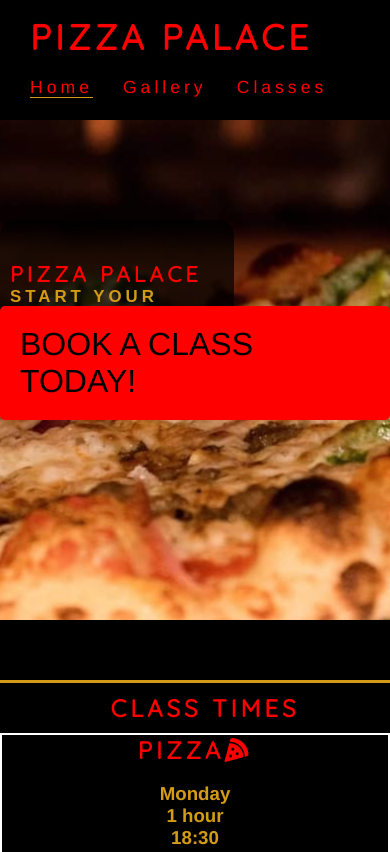
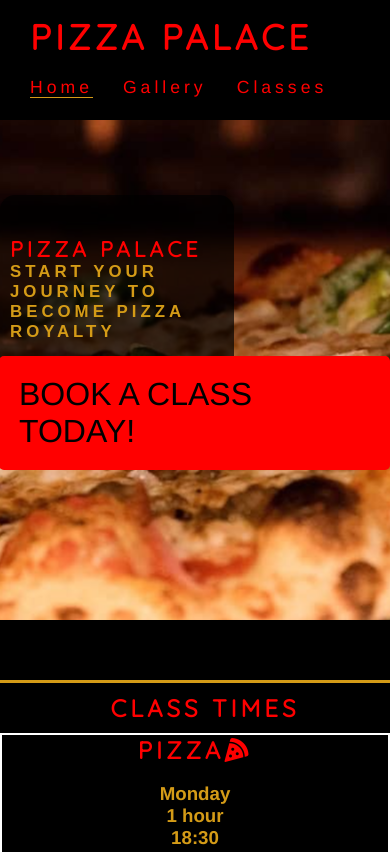
Before and after one commit to Mark8495/Pizza-Palace, a plain HTML site: page index.html in a window 390 px wide. Shown: the top 852 px of the page. Drawn offline with Linux system fonts and the light colour scheme.

Commit message:
changed sizes for smaller screens

```diff
--- a/assets/css/style.css
+++ b/assets/css/style.css
@@ -448,12 +448,14 @@ select{
     }
 
 }
-@media screen and (max-width: 600px){
+@media screen and (max-width: 450px){
     #cover-text{
-        top: 20%
+        top: 15%;
+        height: 200px;
     }
     .book{
-        bottom: 40%;
+        bottom: 30%;
         right:0;
+        width: 90vw;
     }
 }
```
